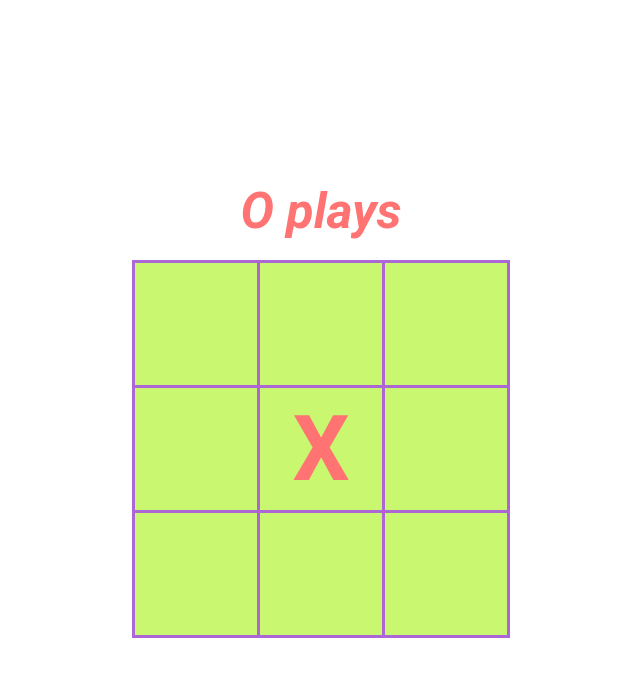
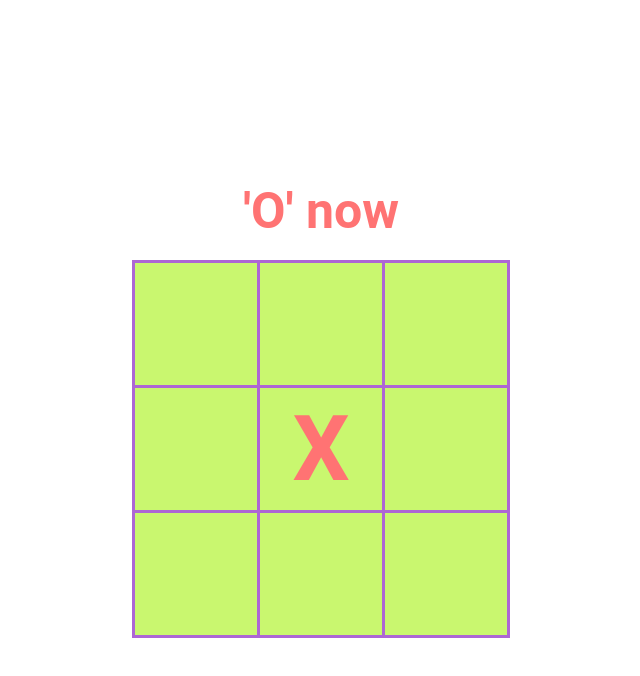
Before and after one commit to TAndrei17/tic-tac-toe_option-first, a website with bundled scripts: page index.html in a window 1280 px wide. Both pictures are taken after a click on the element 640 px from the left and 449 px from the top of the page. Shown: the whole page, without its empty margins (319-959 px from the left). Built offline with nearby package versions, Linux system fonts and the light colour scheme.

Commit message:
updated text&style

```diff
--- a/scrypt.js
+++ b/scrypt.js
@@ -11,7 +11,7 @@ const goToPlay = () => {
   // here attributes of every cell is collected (steps collection)
   const allXs = [];
   const allOs = [];
-  turn.textContent = `${cellText} plays`;
+  turn.textContent = `'${cellText}' starts`;
   tableAll.addEventListener('click', (event) => {
     const { target } = event;
     const getCellNum = event.target.getAttribute('cellNum');
@@ -23,7 +23,7 @@ const goToPlay = () => {
     if (target.textContent === 'X' || target.textContent === 'O') {
       cellText = cellText === 'X' ? 'O' : 'X';
     }
-    turn.textContent = `${cellText} plays`;
+    turn.textContent = `'${cellText}' now`;
     if ((target.textContent === 'X') && (!allXs.includes(getCellNum))) {
       const newX = target.getAttribute('cellNum');
       // collect every step of 'X'
--- a/styles.css
+++ b/styles.css
@@ -12,7 +12,6 @@ body {
 .step {
   color:#FF7373;
   font-weight: 700;
-  font-style: italic;
   margin: 20px;
 }
 
```
